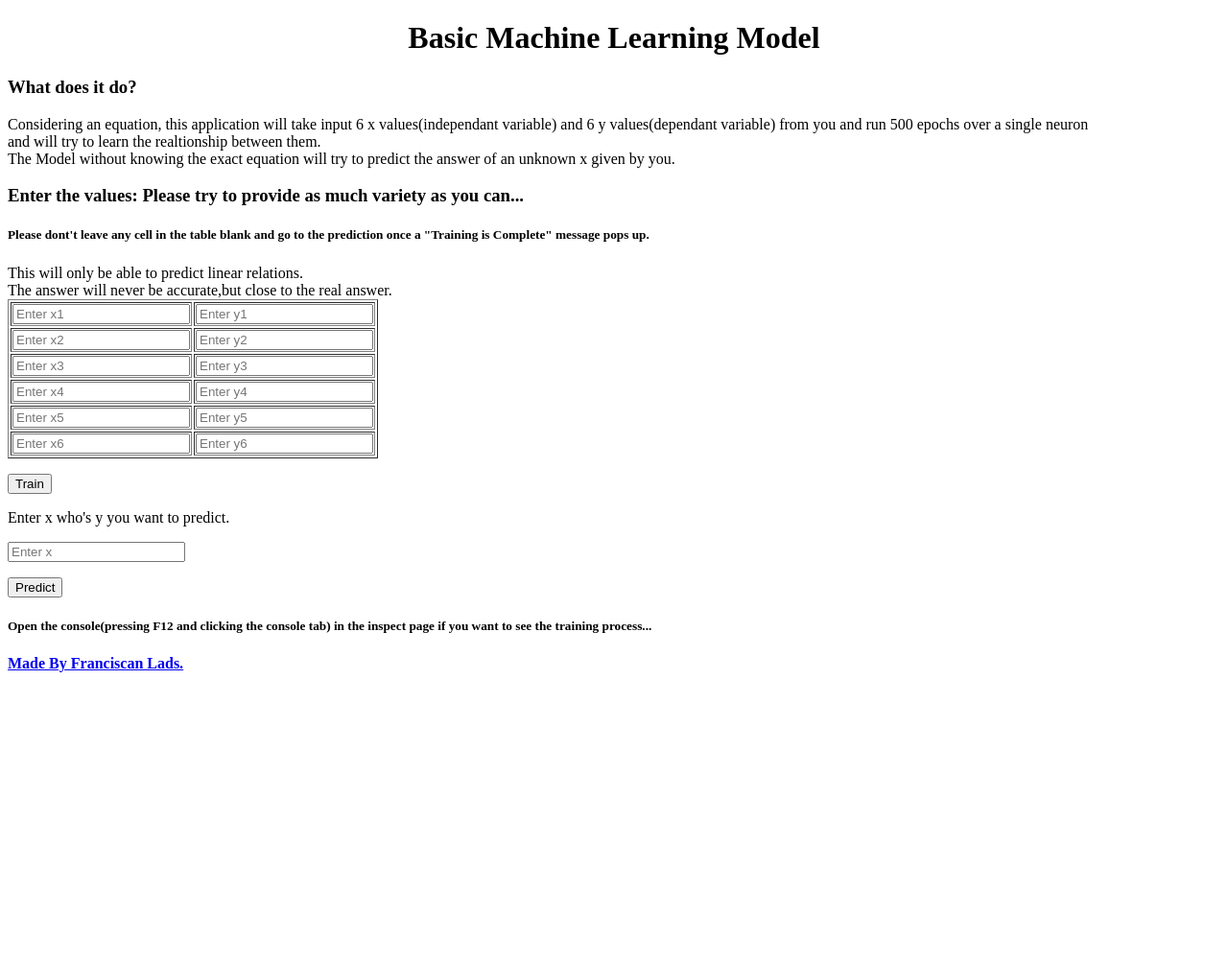
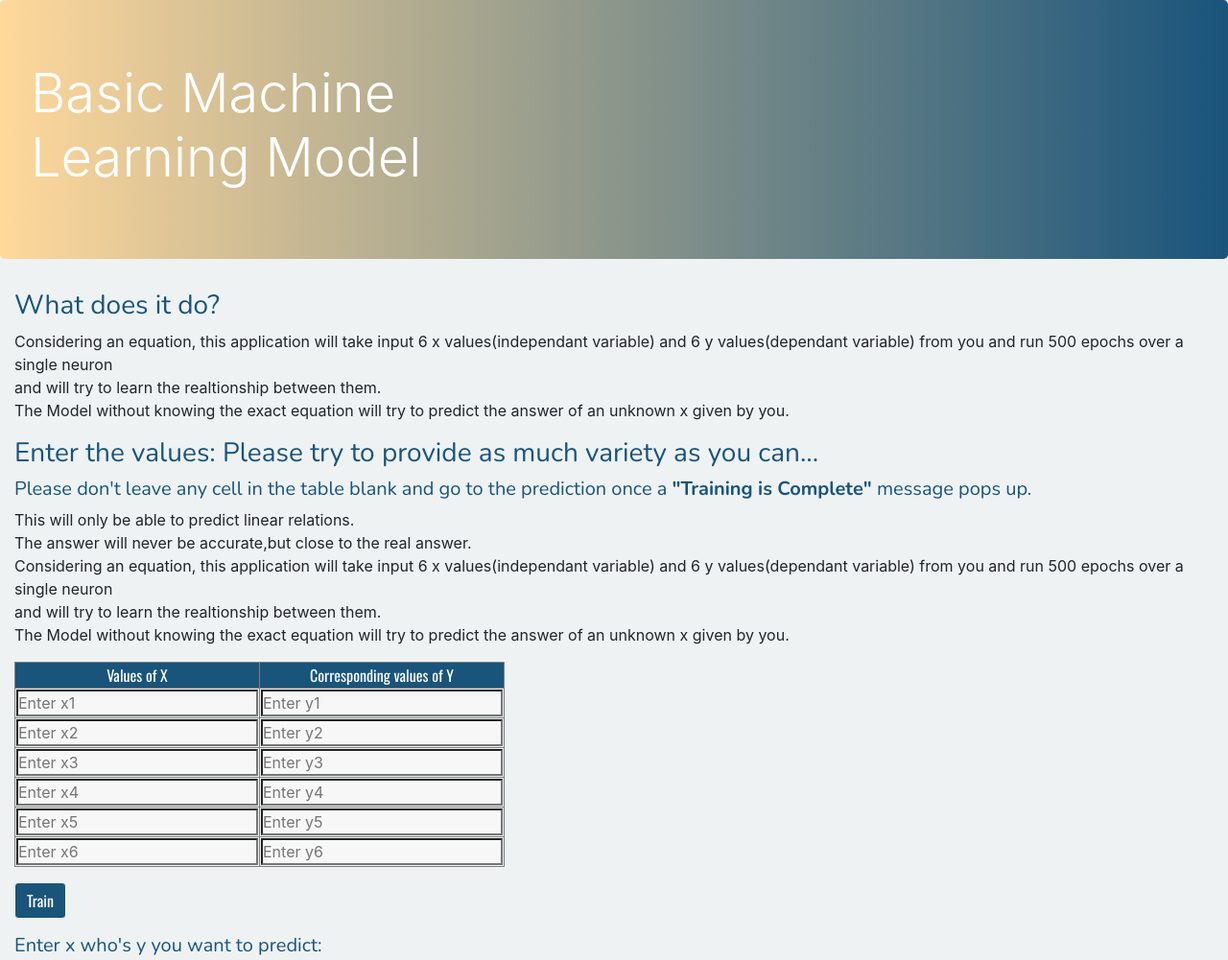
Before and after one commit to FranciscanLads/franciscanlads.github.io, a plain HTML site: page basic_ml.html in a window 1280 px wide. Shown: the top 1001 px of the page at 96% size. Before the commit the page ends 800 px from the top, so only its background shows below. Drawn offline with nearby package versions, Linux system fonts and the light colour scheme; a script that the page names is missing.

Commit message:
Adds some styling
Brings the styling changes from XYFit to this repo

```diff
--- a/basic_ml.html
+++ b/basic_ml.html
@@ -2,8 +2,52 @@
 <html>
 <head>
 	<title>Y Predictor</title>
+	<link rel="stylesheet" href="https://stackpath.bootstrapcdn.com/bootstrap/4.1.3/css/bootstrap.min.css" integrity="sha384-MCw98/SFnGE8fJT3GXwEOngsV7Zt27NXFoaoApmYm81iuXoPkFOJwJ8ERdknLPMO" crossorigin="anonymous">
+	<link href="https://fonts.googleapis.com/css2?family=Oswald:wght@200;300;400;500;600;700&display=swap" rel="stylesheet">
+	<link href="https://fonts.googleapis.com/css?family=Nunito:200,300,400,700" rel="stylesheet">
 <style>
-	h1 {text-align: center;}
+	.jumbotron {
+  		background: #ffd89b;
+		background: -webkit-linear-gradient(to left, #19547b, #ffd89b);  /* Chrome 10-25, Safari 5.1-6 */
+		background: linear-gradient(to left, #19547b, #ffd89b); /* W3C, IE 10+/ Edge, Firefox 16+, Chrome 26+, Opera 12+, Safari 7+ */
+	}
+	h1{
+		color: white;
+	}
+	body{
+		background: #eef2f3;
+	}
+	h3{
+		color: #19547b;
+		font-family: "Nunito", sans-serif;
+
+	}
+	h5{
+		color: #19547b;
+		font-family: "Nunito", sans-serif;
+	}
+	a{
+		color: #19547b;
+	}
+	input{
+		background-color: #f7f7f7;
+		margin: 0;
+	   	padding: 0;
+	   	color: #19547b;
+	}
+	th{
+		background-color: #19547b;
+		color: white;
+		font-family: 'Oswald', sans-serif;
+		font-weight: 400;
+		text-align: center;
+	}
+	.btn {
+		background-color: #19547b;
+		color: white;
+		font-family: 'Oswald', sans-serif;
+		font-weight: 400;
+	}
 </style>
 </head>
 <script src="https://cdn.jsdelivr.net/npm/@tensorflow/tfjs@latest"></script>
@@ -30,7 +74,12 @@
     </script>
 
 <body>
-	<h1>Basic Machine Learning Model</h1>
+	<div class="container-fluid p-0">
+			<div class="jumbotron mt-0">
+				<h1 id="head" class="display-4">Basic Machine <br> Learning Model</h1>
+			</div>
+	</div>
+	<section class="container-fluid">
 		<h3>What does it do?</h3>
 		<p>
 		Considering an equation, this application will take input 6 x values(independant variable) and 6 y values(dependant variable) from you and run 500 epochs over a single neuron <br> and will try to learn the realtionship between them. <br>
@@ -42,11 +91,22 @@
 		</h3>
 
 		<h5>
-		Please dont't leave any cell in the table blank and go to the prediction once a <strong>"Training is Complete"</strong> message pops up.
+		Please don't leave any cell in the table blank and go to the prediction once a <strong>"Training is Complete"</strong> message pops up.
 		</h5>
 		This will only be able to predict linear relations.<br>
 		The answer will never be accurate,but close to the real answer.<br>
+		<p>
+		Considering an equation, this application will take input 6 x values(independant variable) and 6 y values(dependant variable) from you and run 500 epochs over a single neuron <br> and will try to learn the realtionship between them. <br>
+		The Model without knowing the exact equation will try to predict the answer of an unknown x given by you.
+		</p>
+	</section>
+
+	<section class="container-fluid">
 		<table border="1">
+			<tr>
+				<th>Values of X</th>
+				<th>Corresponding values of Y</th>
+			</tr>
 			<tr>
 				<td><input type="text" name="" class="x" placeholder="Enter x1"></td>
 				<td><input type="text" name="" class="y" placeholder="Enter y1"></td>
@@ -73,14 +133,18 @@
 		</tr>
 		</table>
 		<p></p>
-	<button id="train">Train</button>
+		<button id="train" class="btn btn-light">Train</button>
+		<p></p>
 		<div id="progress"></div>
-	<p>Enter x who's y you want to predict.</p>
+		<p></p>
+		<h5>Enter x who's y you want to predict:</h5>
 		<input type="text" name="" placeholder="Enter x" id="test_value">
 		<p></p>
-	<button id="predict">Predict</button>
+		<button id="predict" class="btn btn-light">Predict</button>
+		<P></P>
 		<h5>Open the console(pressing F12 and clicking the console tab) in the inspect page if you want to see the training process...</h5>
 		<h4><a = href="https://github.com/FranciscanLads">Made By Franciscan Lads.</a></h4>
+	</section>
 </body>
 </html>
 <script>
@@ -101,8 +165,6 @@ doTraining();
 			var a = model.predict(tf.tensor2d([parseFloat(test_value)], [1, 1]));
 			console.log(test_value);
 			alert(a.dataSync());
-
-
 			// create prediction function here
 		});
 	</script>
```
Lines whose indentation alone changed are shown as unchanged.
